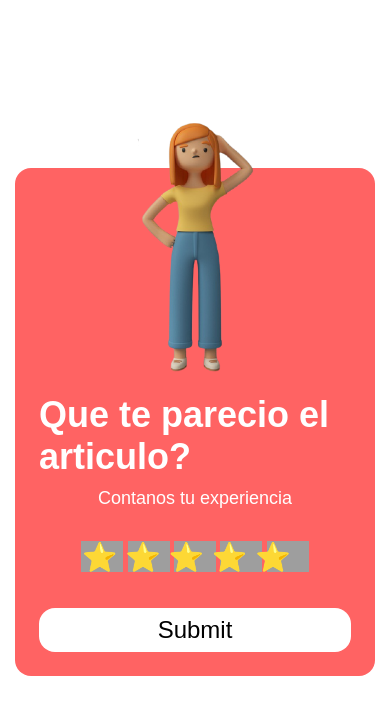
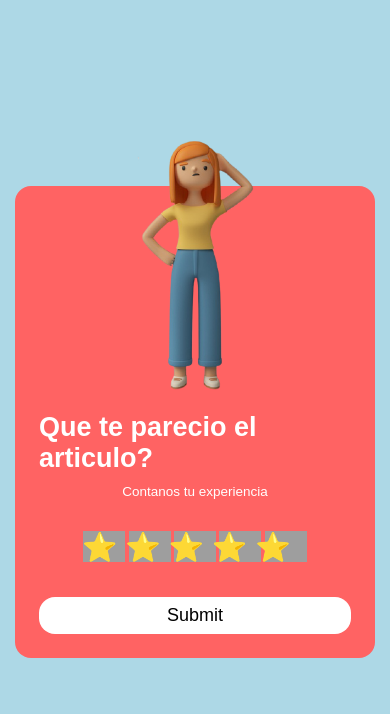
Before and after one commit to ChrisBarrio/componente-feedback, a plain HTML site: page index.html in a window 390 px wide. Drawn offline with Linux system fonts and the light colour scheme; grey boxes are pictures that could not be loaded; a web font is replaced by a local one.

Commit message:
actualizacion

```diff
--- a/css/styles.css
+++ b/css/styles.css
@@ -26,12 +26,12 @@ body {
   align-items: center;
   /* background: var(--red); */
   background: var(--colorado);
-  border-radius: 16px;
+  border-radius: 1rem;
   box-sizing: border-box;
   display: flex;
   flex-direction: column;
-  padding: 24px;
-  width: 360px;
+  padding: 1.5rem;
+  width: 22.5rem;
 }
 
 .main-image {
@@ -41,17 +41,17 @@ body {
 
 .title {
   color: var(--white);
-  font-size: 36px;
-  margin-bottom: 10px;
+  font-size: 2.25em;
+  margin-bottom: 0.625rem;
   margin-top: 0;
   font-family: 'Dongle', sans-serif;
 }
 
 .subtitle {
   color: var(--white);
-  font-size: 18px;
+  font-size: 1.125em;
   font-weight: 300;
-  margin-bottom: 32px;
+  margin-bottom: 2rem;
   margin-top: 0;
   font-family: 'Cairo', sans-serif;
 }
@@ -59,13 +59,13 @@ body {
 .stars-container {
   display: flex;
   justify-content: center;
-  margin-bottom: 32px;
+  margin-bottom: 2rem;
   position: relative;
   width: 100%;
 }
 
 .gray-stars-container img {
-  width: 42px;
+  width: 2.625rem;
 }
 
 .yellow-stars-container {
@@ -85,34 +85,35 @@ body {
   color: var(--white);
   display: inline-block;
   font-weight: 300;
-  margin-bottom: 12px;
+  margin-bottom: 0.75rem;
 }
 
 .comment-box textarea {
   background: none;
   border: 1px solid white;
-  border-radius: 16px;
+  border-radius: 1rem;
   box-sizing: border-box;
   color: var(--white);
   display: inline-block;
   font-family: 'Nunito', sans-serif;
-  height: 80px;
-  margin-bottom: 24px;
-  padding: 12px;
+  height: 5rem;
+  margin-bottom: 1.5rem;
+  padding: 0.75rem;
   width: 100%;
 }
 
 .comment-box textarea::placeholder {
   color: var(--gray);
+  font-size: 0.6875rem;
 }
 
 .submit-button {
   background: var(--white);
   border: none;
-  border-radius: 16px;
+  border-radius: 1rem;
   cursor: pointer;
-  font-size: 24px;
-  padding: 8px;
+  font-size: 1.5em;
+  padding: 0.5rem;
   width: 100%;
   z-index: 10;
 }
@@ -135,6 +136,14 @@ body {
     height: 0;
   }
   to {
-    height: 138px;
+    height: 8.625rem;
   }
 }
+
+
+@media only screen and (max-width: 600px) {
+    body {
+      background-color: lightblue;
+      font-size: 12px;
+    }
+  }
```
